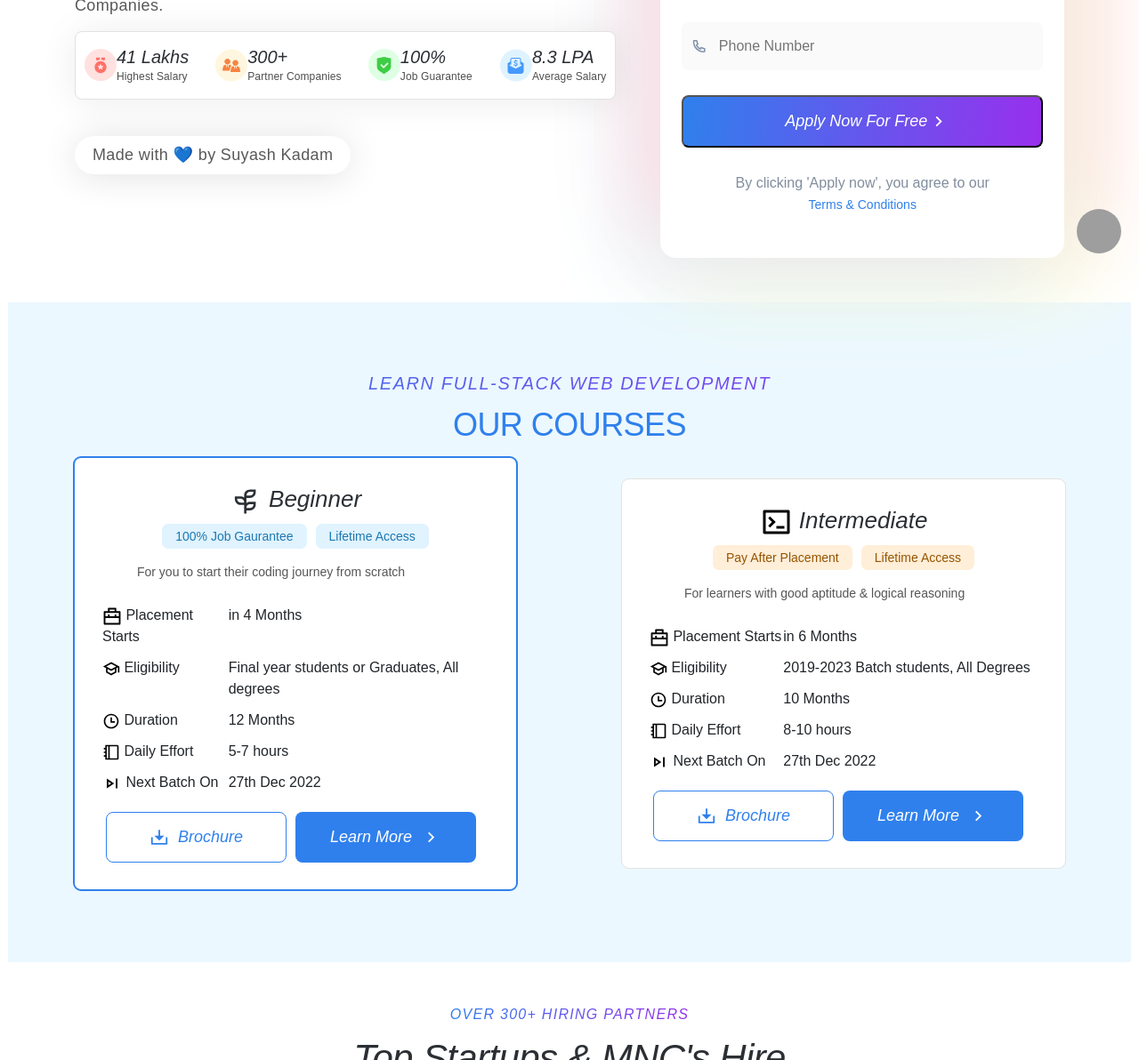
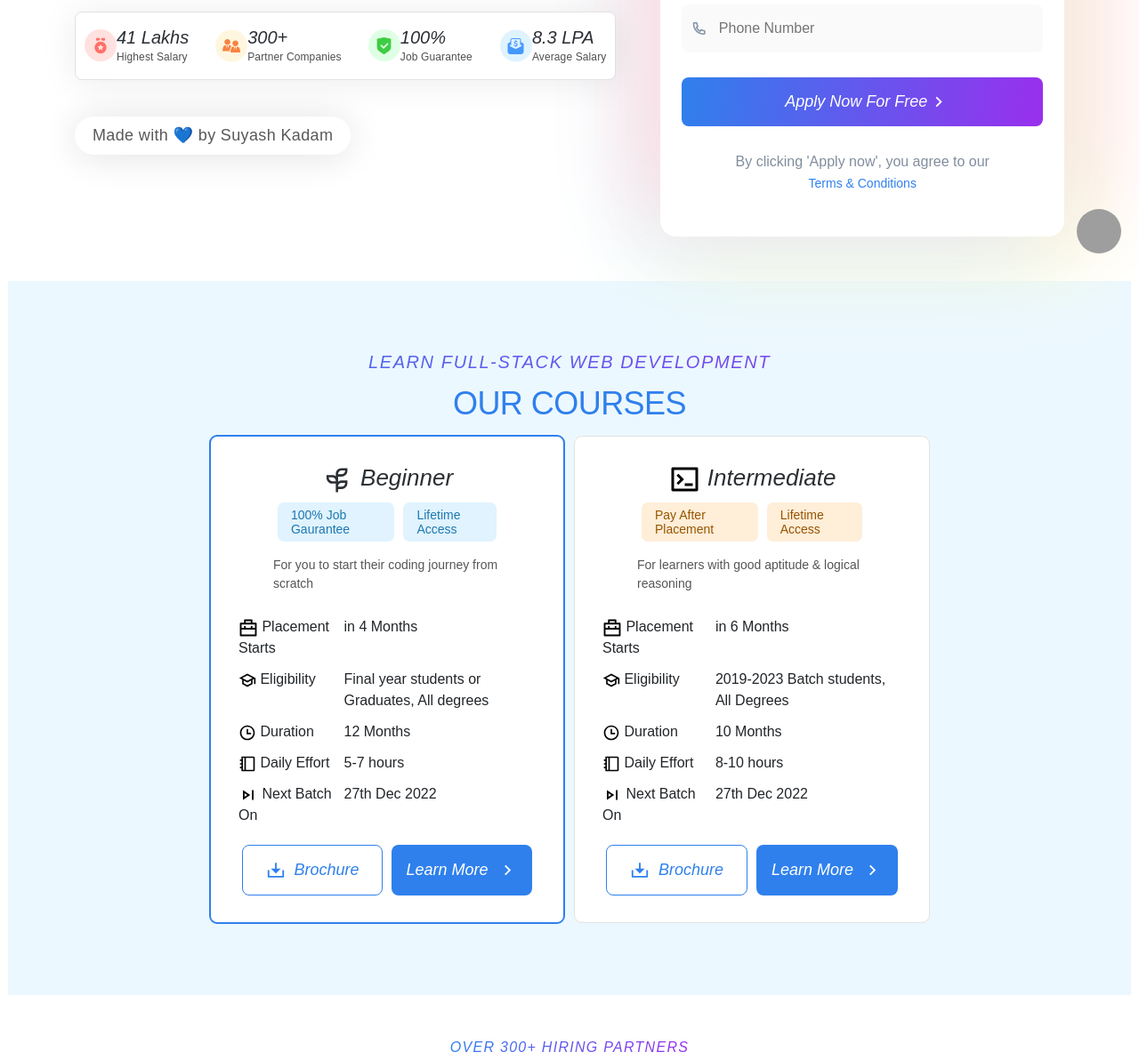
Before and after one commit to SuyashGaneshKadam/AccioJob, a plain HTML site: page index.html in a window 1280 px wide. Shown: the part 510-1702 px from the top of the page at 89% size. Drawn offline with nearby package versions, Linux system fonts and the light colour scheme; grey boxes are pictures that could not be loaded; a web font is replaced by a local one.

Commit message:
Finishing

```diff
--- a/index.html
+++ b/index.html
@@ -277,7 +277,7 @@
         <h4>learn full-stack web development</h4>
         <h2>OUR COURSES</h2>
         <div
-          class="container d-flex justify-content-between align-items-center flex-wrap"
+          class="container d-flex justify-content-center align-items-center flex-wrap"
         >
           <div class="courses-card d-flex flex-column">
             <div class="top">
--- a/style.css
+++ b/style.css
@@ -12,7 +12,6 @@
   position: sticky;
   top: 0px;
   z-index: 10;
-  padding-top: 20px;
 }
 nav > div > figure {
   cursor: pointer;
@@ -205,6 +204,7 @@
   gap: 2px;
   border-radius: 8px;
   background: var(--New, linear-gradient(277deg, #992fed 0%, #2f80ed 100%));
+  border: none;
 }
 
 #hero-right > p > span {
@@ -251,10 +251,11 @@
   border: 2px solid #2f80ed;
   background: #fff;
   padding: 30px;
-  width: 500px;
+  width: 400px;
 }
 #courses-card-2 {
   border: 1px solid #e2e2e2;
+  margin-left: 10px !important;
 }
 .courses-card > .top > h5 {
   color: #2b2f34;
```
